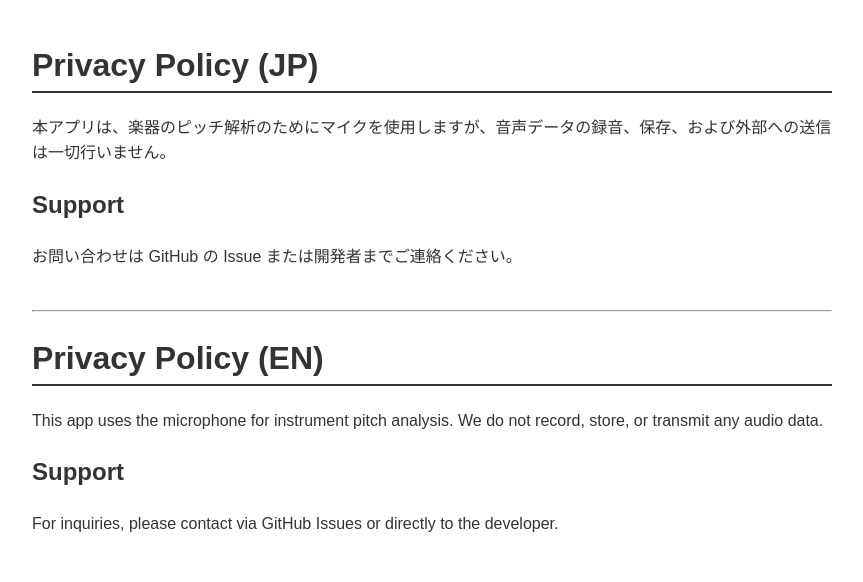
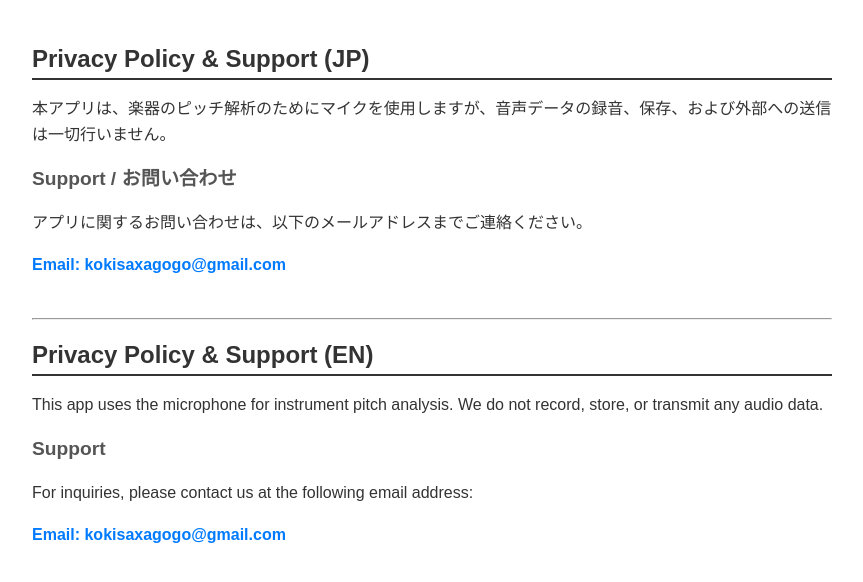
Before and after one commit to koukyoshim67/WindTuner26, a plain HTML site: page index.html in a window 1280 px wide. Shown: the whole page, without its empty margins (208-1071 px from the left). Drawn offline with Linux system fonts and the light colour scheme.

Commit message:
Update index.html

```diff
--- a/index.html
+++ b/index.html
@@ -6,23 +6,27 @@
     <title>Wind Tuner - Privacy Policy & Support</title>
     <style>
         body { font-family: sans-serif; line-height: 1.6; max-width: 800px; margin: 40px auto; padding: 0 20px; color: #333; }
-        h1 { border-bottom: 2px solid #333; }
+        h1 { border-bottom: 2px solid #333; font-size: 1.5em; }
+        h2 { font-size: 1.2em; color: #555; }
         .lang { margin-bottom: 40px; }
+        .contact { font-weight: bold; color: #007aff; }
     </style>
 </head>
 <body>
     <div class="lang">
-        <h1>Privacy Policy (JP)</h1>
+        <h1>Privacy Policy & Support (JP)</h1>
         <p>本アプリは、楽器のピッチ解析のためにマイクを使用しますが、音声データの録音、保存、および外部への送信は一切行いません。</p>
-        <h2>Support</h2>
-        <p>お問い合わせは GitHub の Issue または開発者までご連絡ください。</p>
+        <h2>Support / お問い合わせ</h2>
+        <p>アプリに関するお問い合わせは、以下のメールアドレスまでご連絡ください。</p>
+        <p class="contact">Email: kokisaxagogo@gmail.com</p>
     </div>
     <hr>
     <div class="lang">
-        <h1>Privacy Policy (EN)</h1>
+        <h1>Privacy Policy & Support (EN)</h1>
         <p>This app uses the microphone for instrument pitch analysis. We do not record, store, or transmit any audio data.</p>
         <h2>Support</h2>
-        <p>For inquiries, please contact via GitHub Issues or directly to the developer.</p>
+        <p>For inquiries, please contact us at the following email address:</p>
+        <p class="contact">Email: kokisaxagogo@gmail.com</p>
     </div>
 </body>
 </html>
```
